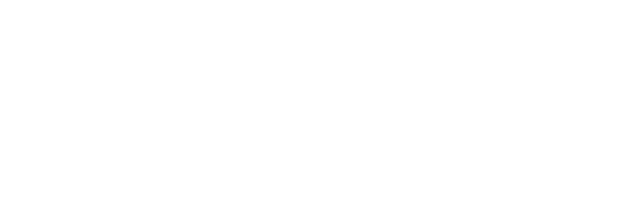
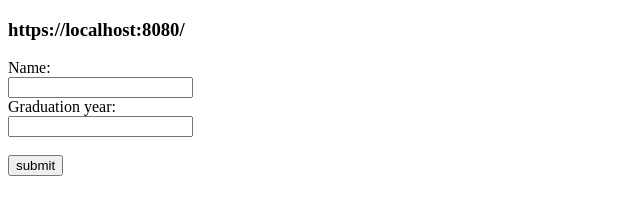
Before and after one commit to acciojob/sharable-urls-Jef-king, a website: page main.html in a window 1280 px wide. Shown: the whole page, without its empty margins (0-640 px from the left). Drawn offline with Linux system fonts and the light colour scheme.

Commit message:
created a submission

```diff
--- a/main.html
+++ b/main.html
@@ -1,6 +1,17 @@
 <!DOCTYPE html>
 <html>
   <body>
+	  <h3>https://localhost:8080/</h3>
+	  <label for='name'>Name:</label>
+	  <br>
+	  <input id='name' name='name' type="text">
+	  <br>
+	  <label for='year'>Graduation year:</label>
+	  <br>
+	  <input id='year' name='year'>
+	  <br>
+	  <br>
+	  <button id='button'>submit</button>
     <script type="text/javascript" src="./script.js">
 </script>
   </body>
--- a/script.js
+++ b/script.js
@@ -1 +1,4 @@
 // your code here
+let x=document.getElementById('name');
+let y=document.getElementById('year');
+let r=document.getElementByID('button');
```
